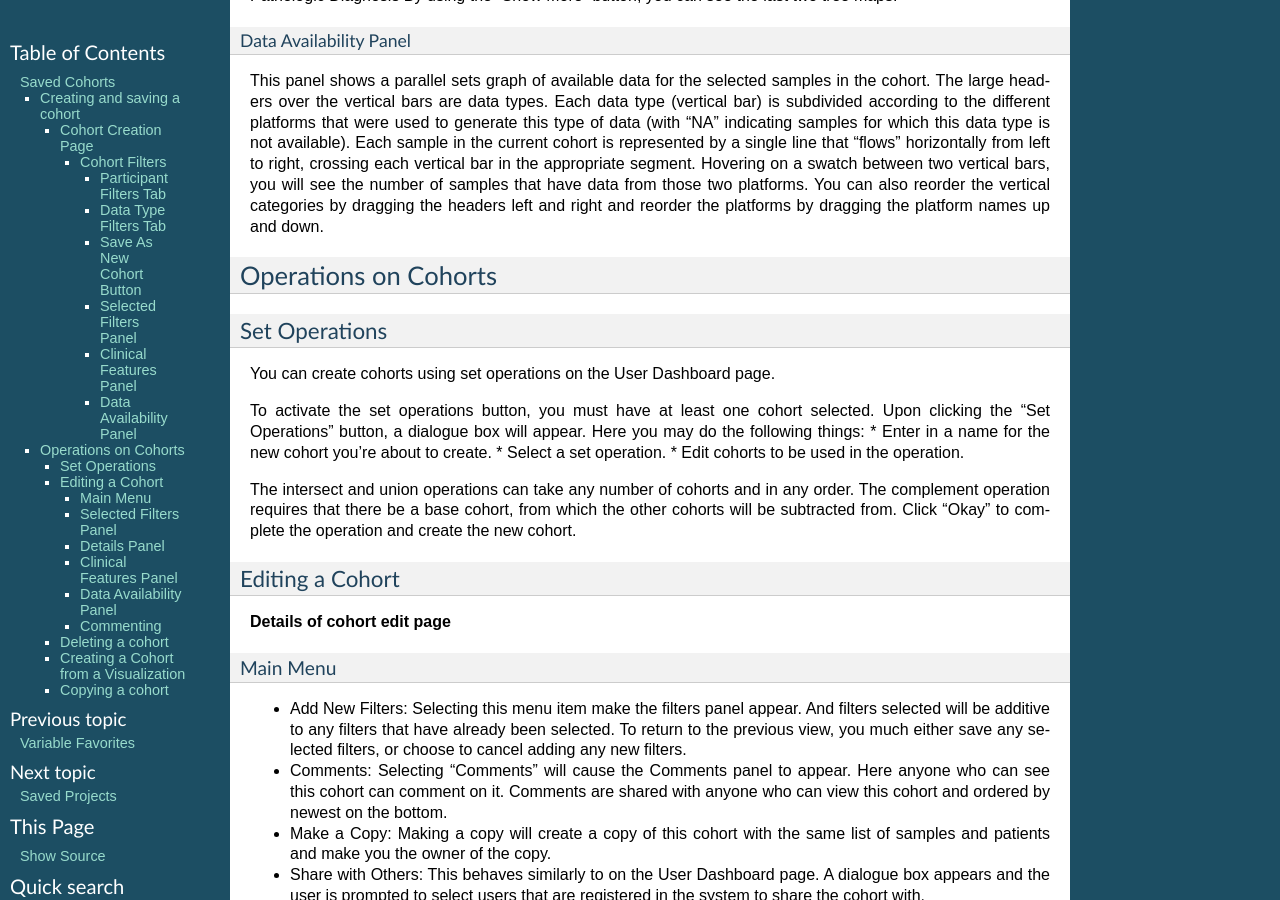
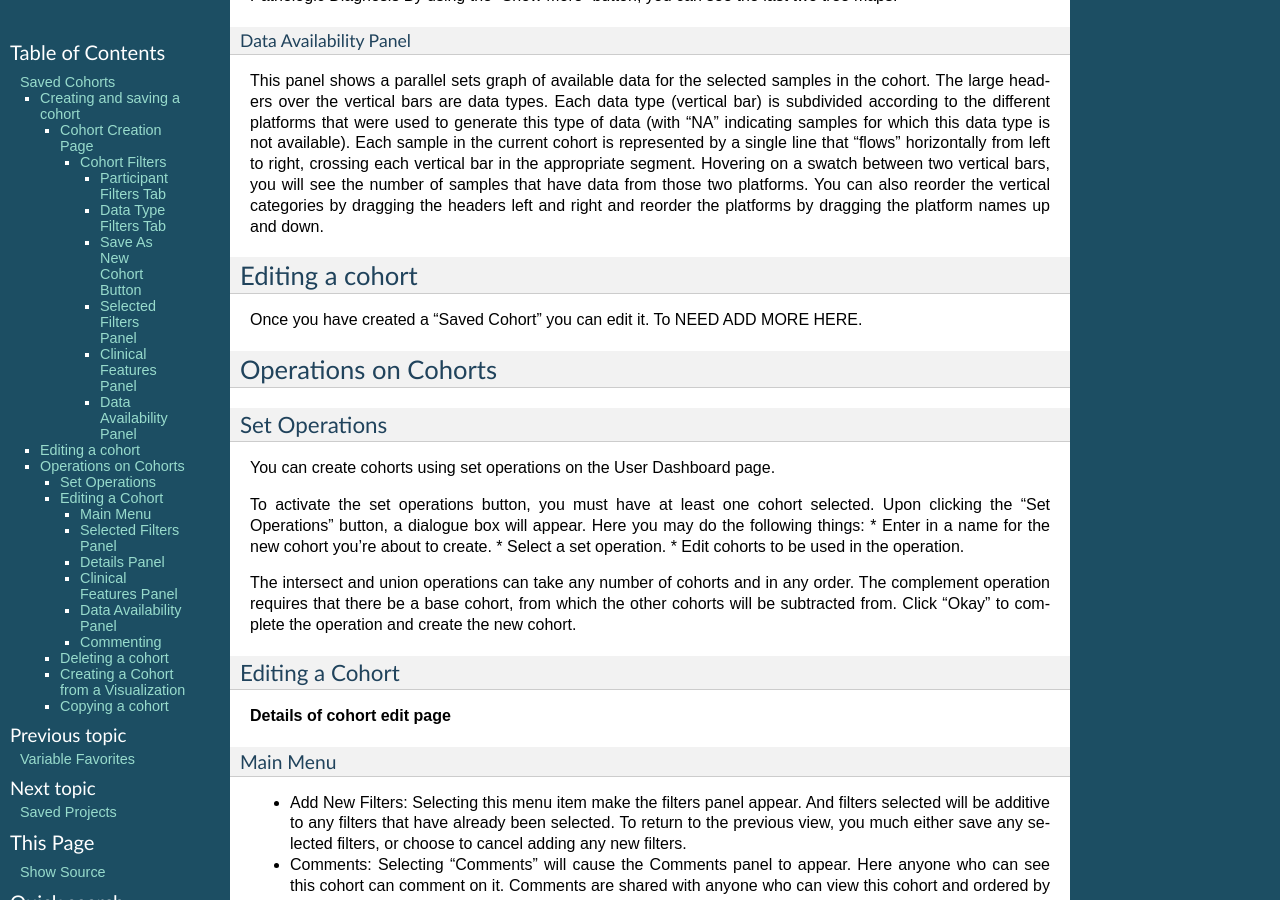
Before and after one commit to isb-cgc/readthedocs, a Sphinx documentation site: the page built from docs/source/sections/webapp/Saved-Cohorts.rst, in a window 1280 px wide and 900 px high, scrolled down 1649 px. Built offline with Sphinx 7.4.7, drawn with Linux system fonts in a browser that asks for light colours.

Commit message:
Update Saved-Cohorts.rst

```diff
--- a/docs/source/sections/webapp/Saved-Cohorts.rst
+++ b/docs/source/sections/webapp/Saved-Cohorts.rst
@@ -99,6 +99,11 @@ Hovering on a swatch between two vertical bars, you will see the number of sampl
 two platforms.
 You can also reorder the vertical categories by dragging the headers left and right and reorder the
 platforms by dragging the platform names up and down.
+
+Editing a cohort
+############################
+
+Once you have created a "Saved Cohort" you can edit it.  To NEED ADD MORE HERE.
 
 Operations on Cohorts
 #####################
```
